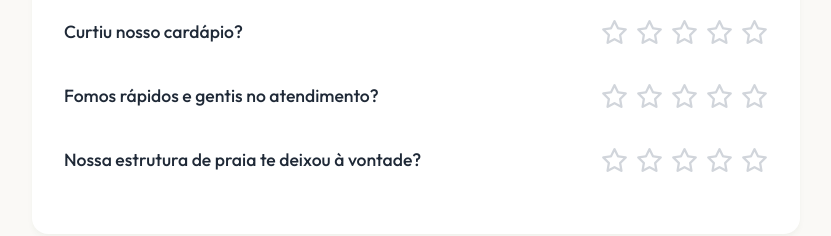
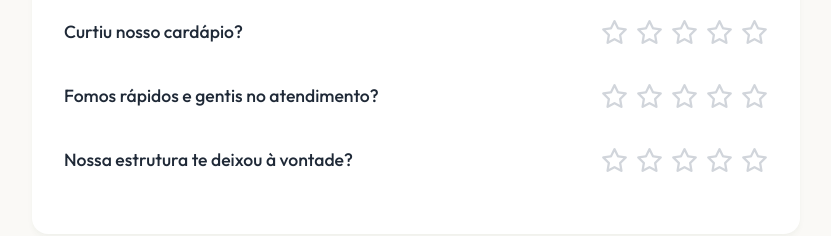
Before and after one commit to geraldo-solar/pesquisadesatisfacao, a website: page index.html in a window 1280 px wide. Shown: the part 1535-1771 px from the top of the page, without its empty margins (224-1055 px from the left). Drawn offline with Linux system fonts and the light colour scheme.

Commit message:
Simplify beach structure question

```diff
--- a/index.html
+++ b/index.html
@@ -152,7 +152,7 @@
                     </div>
                 </div>
                 <div class="rating-group">
-                    <label>Nossa estrutura de praia te deixou à vontade?</label>
+                    <label>Nossa estrutura te deixou à vontade?</label>
                     <div class="stars" data-category="beach-ambiance">
                         <i class="far fa-star" data-value="1"></i>
                         <i class="far fa-star" data-value="2"></i>
```
